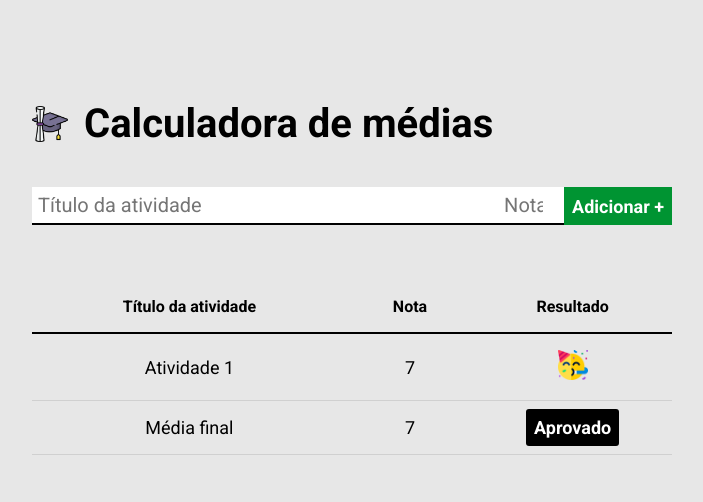
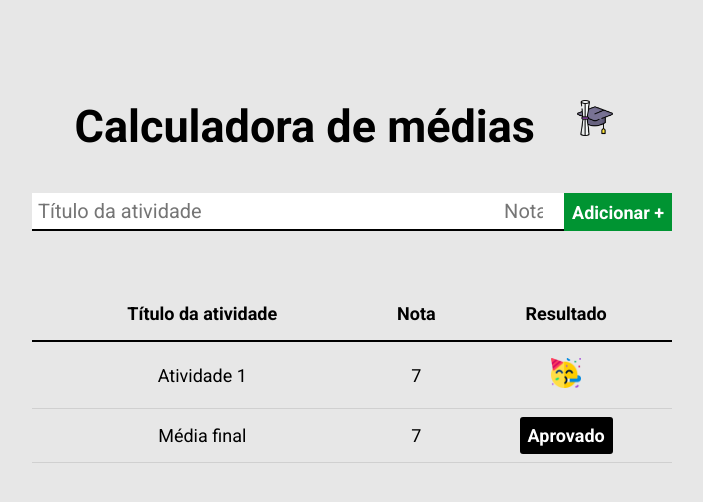
Before and after one commit to FernandaMendex/calculadora-de-media, a plain HTML site: page index.html in a window 1280 px wide. Shown: the whole page, without its empty margins (288-991 px from the left). Drawn offline with Linux system fonts and the light colour scheme.

Commit message:
style: pequenos ajustes de aparência em CSS

```diff
--- a/index.html
+++ b/index.html
@@ -12,8 +12,8 @@
 <body>
     <div class="container">
         <header>
+            <h1>Calculadora de médias</h1>
             <img src="./images/logo.png" alt="Logo capelo e diploma">
-            <h1>Calculadora de médias</h1>
         </header>
         <form>
             <input type="text" required placeholder="Título da atividade"/>
--- a/main.css
+++ b/main.css
@@ -12,18 +12,18 @@ body {
 
 header {
     display: flex;
-    align-items: center;
+    justify-content: space-evenly;
     margin-bottom: 40px;
+}
+
+header h1 {
+    font-size: 45px;
+    font-weight: bold;
 }
 
 header img {
     height: 36px;
     margin-right: 16px;
-}
-
-header h1 {
-    font-size: 40px;
-    font-weight: bold;
 }
 
 .container {
@@ -75,8 +75,9 @@ table {
 
 table th {
     border-bottom: 2px solid #000;
-    padding: 16px;
-    font-size: 24;
+    padding: 16px 0;
+    text-align: center;
+    font-size: 18px;
     font-weight: bold;
 }
 
```
